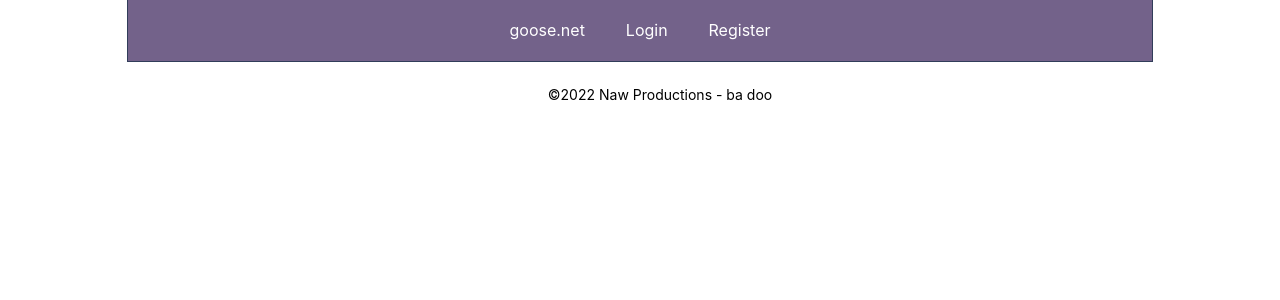
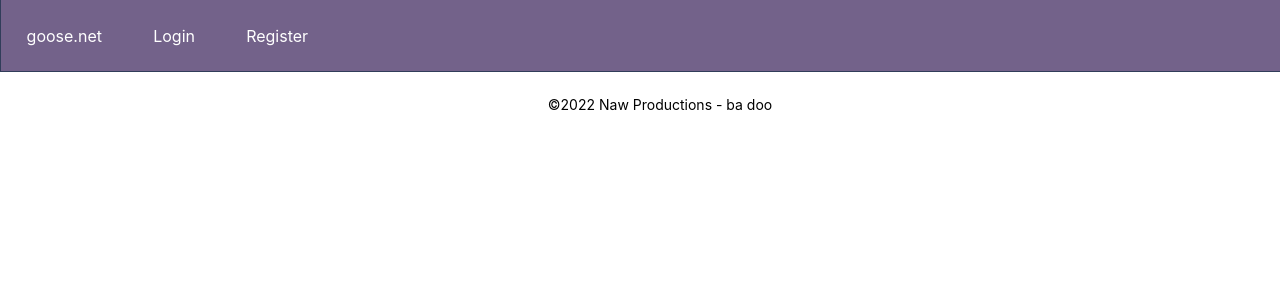
Before and after one commit to rpodols/goose.net, a React (Create React App) app in the folder client/: page /setlist/1 in a window 1280 px wide. Shown: the top 300 px of the page. Built offline with nearby package versions, Linux system fonts and the light colour scheme.

Commit message:
reverting navigation back to how it was before, restarting tomorrow on nav.

```diff
--- a/client/src/index.css
+++ b/client/src/index.css
@@ -17,13 +17,17 @@ code {
     monospace;
 }
 
+.main-link {
+  margin: 0;
+  align-items: flex-start;
+}
+
 .navigation {
   display: flex;
   flex-direction: row;
-  justify-content: center;
   background-color: #73628A;
   /* background-image: linear-gradient(#73628A, #CBC5EA); */
-  width: 80%;
+  width: 100%;
   margin: 0 auto;
   border-left: 1px solid #313D5A;
   border-right: 1px solid #313D5A;
@@ -35,11 +39,14 @@ code {
   margin: 2%;
   color: white;
   text-decoration: none;
+  display: flex;
+  flex-direction: row;
+
 }
 
 .nav-bar:hover {
   text-decoration: underline;
-  color: black;
+  color: #313D5A;
 }
 
 .footer-nav {
@@ -80,8 +87,8 @@ code {
   border-left: 1px solid #313D5A;
   border-top: 1px solid #313D5A;
   border-bottom: 1px solid #313d5a;
-  padding-left: 2rem;
-  padding-right: 1rem;
+  padding-left: 1.5rem;
+  padding-right: 1.5rem;
   color: #EAEAEA;
 }
 
```
